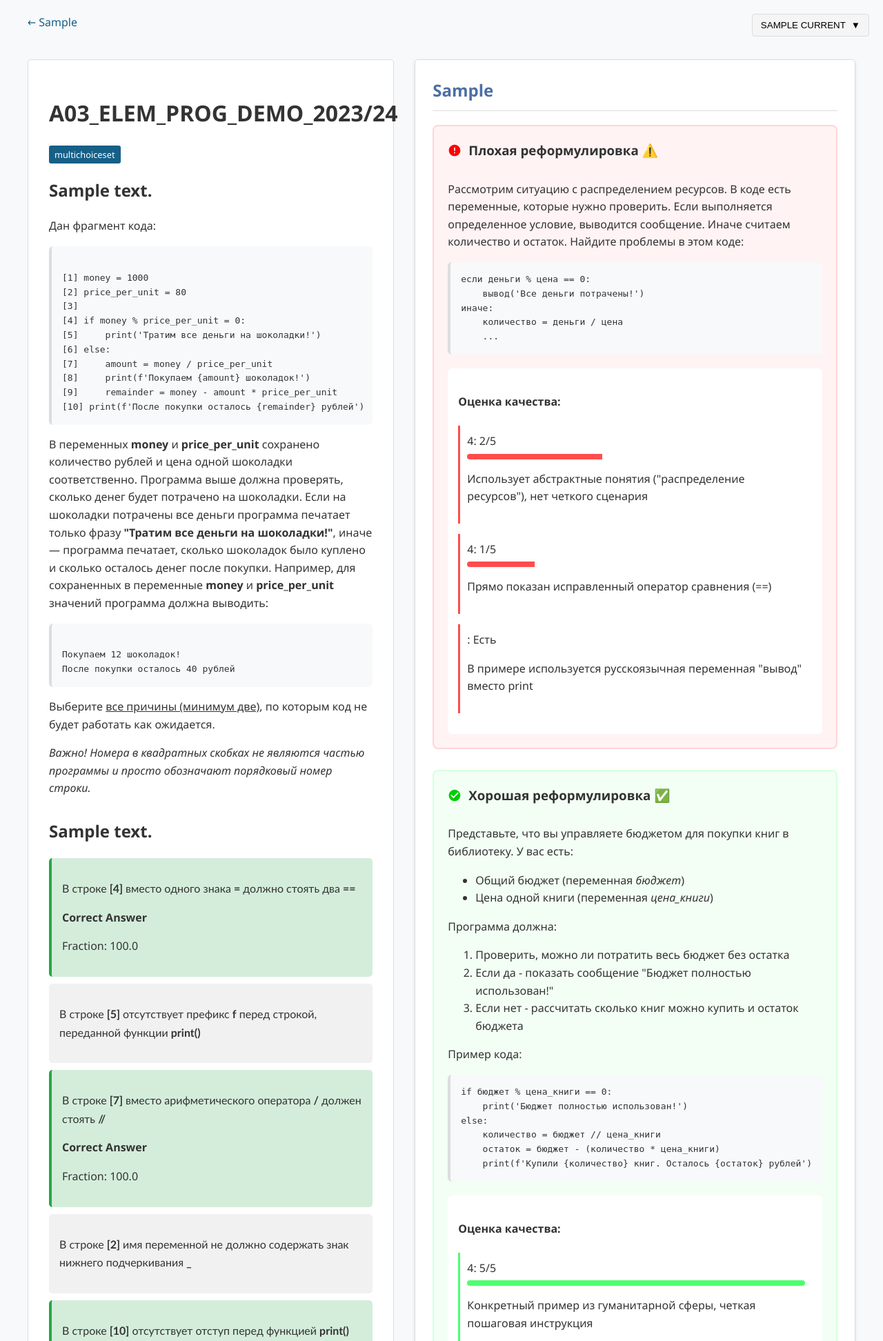
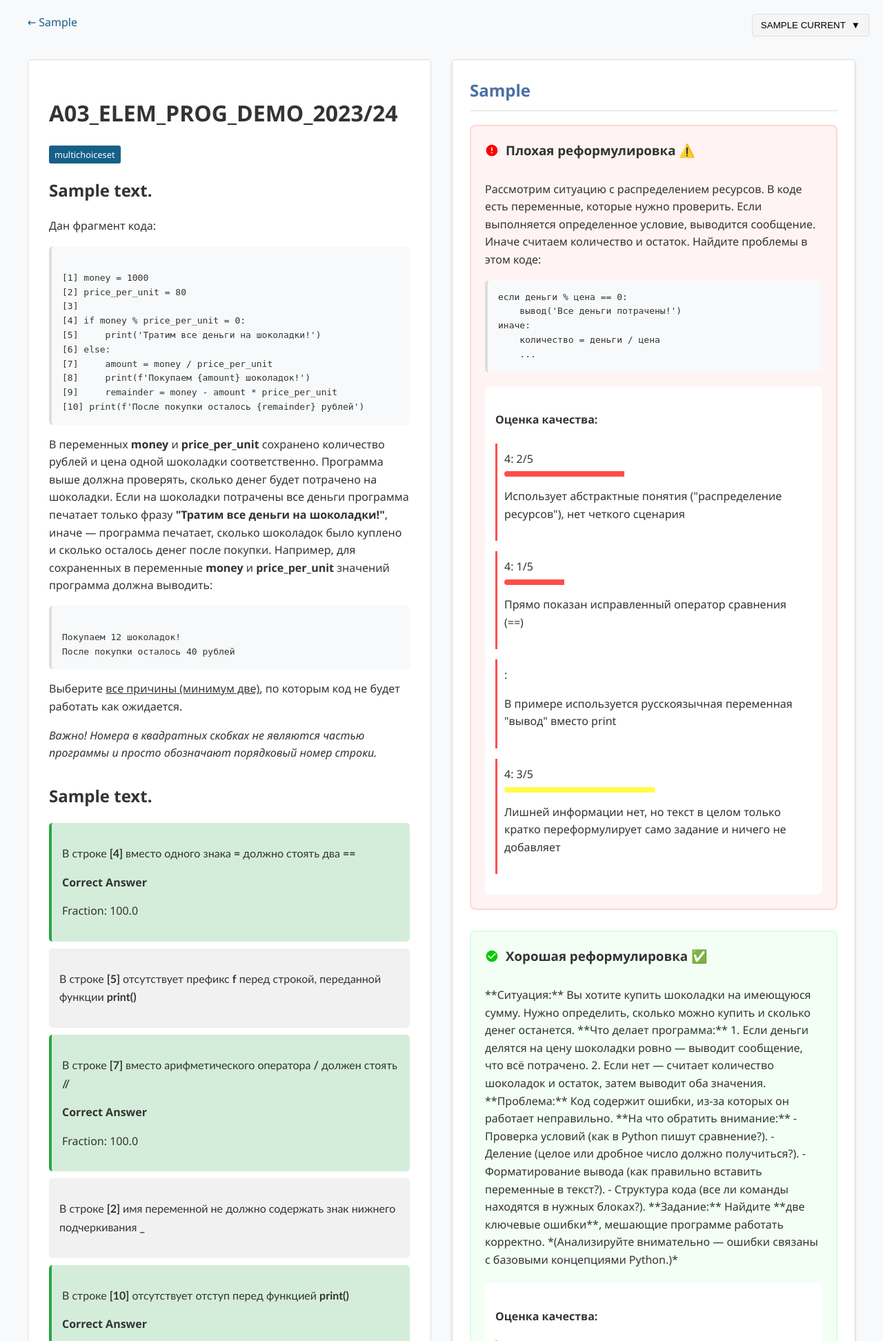
Before and after one commit to Thales-OM/hse-prog-task-transformer, a FastAPI app: template server/templates/tutorial.html in a window 1280 px wide. Shown: the top 1944 px of the page at 69% size. Run offline with FastAPI, Linux system fonts and the light colour scheme; the template is opened without the code that fills it: most values are stand-ins (such as "Sample title", 1, 10 or a date in 2020); parts of the project's set-up code (start-up, migrations or seed data) failed here and were passed over; some libraries are stand-ins or nearby versions.

Commit message:
feat: :sparkles: Imporve user tutorial page examples; add metric

```diff
--- a/server/src/language.py
+++ b/server/src/language.py
@@ -105,6 +105,8 @@
     rating_helpful_nm: BaseName
     rating_no_answer_nm: BaseName
     rating_no_error_nm: BaseName
+    rating_no_error_true_nm: BaseName
+    rating_no_error_false_nm: BaseName
     rating_relevant_nm: BaseName
 
 
@@ -173,6 +175,8 @@
         rating_helpful_nm="Полезно",
         rating_no_answer_nm="Не раскрывает ответ",
         rating_no_error_nm="Не содержит ошибок",
+        rating_no_error_true_nm="Нет ошибок",
+        rating_no_error_false_nm="Есть",
         rating_relevant_nm="Релевантно",
     ),
 )
@@ -240,6 +244,8 @@
         rating_helpful_nm="Helpful",
         rating_no_answer_nm="Does not reveal answer",
         rating_no_error_nm="Does not contain errors",
+        rating_no_error_true_nm="No Errors",
+        rating_no_error_false_nm="Contains Errors",
         rating_relevant_nm="Relevance",
     ),
 )
--- a/server/static/tutorial.css
+++ b/server/static/tutorial.css
@@ -64,6 +64,10 @@
     background: linear-gradient(90deg, #ff4d4d 0%, #ff4d4d 40%, transparent 40%);
 }
 
+.rating-bar.average {
+    background: linear-gradient(90deg, #fffc4d 0%, #fffc4d 50%, transparent 50%);
+}
+
 .reformulation-example h3 {
     color: #333;
     padding-bottom: 10px;
--- a/server/templates/question_inference.html
+++ b/server/templates/question_inference.html
@@ -79,7 +79,7 @@
                 <h2>{{ languages.pack.inference_header }}</h2>
                 <div class="inference-content">
                     {% if question.inference_text %}
-                        <p>{{ question.inference_text | safe }}</p>
+                        <md-block>{{ question.inference_text | safe }}</md-block>
                     {% else %}
                         <p class="no-inference">No AI analysis available for this question.</p>
                     {% endif %}
--- a/server/templates/tutorial.html
+++ b/server/templates/tutorial.html
@@ -9,6 +9,7 @@
     <link rel="stylesheet" href="{{ url_for('static', path='styles.css') }}">
     <link rel="stylesheet" href="{{ url_for('static', path='inference.css') }}">
     <link rel="stylesheet" href="{{ url_for('static', path='language.css') }}">
+    <script type="module" src="https://md-block.verou.me/md-block.js"></script>
     <script src="{{ url_for('static', path='scripts/language.js') }}"></script>
     <link rel="stylesheet" href="{{ url_for('static', path='tutorial.css') }}">
 </head>
@@ -130,8 +131,13 @@
                                 <p>Прямо показан исправленный оператор сравнения (==)</p>
                             </div>
                             <div class="rating-metric">
-                                <span>{{ languages.pack.rating_no_error_nm }}: Есть</span>
+                                <span>{{ languages.pack.rating_no_error_nm }}: {{ languages.pack.rating_no_error_false_nm }}</span>
                                 <p>В примере используется русскоязычная переменная "вывод" вместо print</p>
+                            </div>
+                            <div class="rating-metric">
+                                <span>{{ languages.pack.rating_relevant_nm }}: 3/5</span>
+                                <div class="rating-bar average"></div>
+                                <p>Лишней информации нет, но текст в целом только кратко переформулирует само задание и ничего не добавляет</p>
                             </div>
                         </div>
                     </div>
@@ -141,33 +147,34 @@
                 <div class="reformulation-example good-example">
                     <h3>Хорошая реформулировка ✅</h3>
                     <div class="example-content">
-                        <p>Представьте, что вы управляете бюджетом для покупки книг в библиотеку. У вас есть:</p>
-                        <ul>
-                            <li>Общий бюджет (переменная <em>бюджет</em>)</li>
-                            <li>Цена одной книги (переменная <em>цена_книги</em>)</li>
-                        </ul>
+                        <md-block>
+**Ситуация:**
+Вы хотите купить шоколадки на имеющуюся сумму. Нужно определить, сколько можно купить и сколько денег останется.
 
-                        <p>Программа должна:</p>
-                        <ol>
-                            <li>Проверить, можно ли потратить весь бюджет без остатка</li>
-                            <li>Если да - показать сообщение "Бюджет полностью использован!"</li>
-                            <li>Если нет - рассчитать сколько книг можно купить и остаток бюджета</li>
-                        </ol>
+**Что делает программа:**
+1. Если деньги делятся на цену шоколадки ровно — выводит сообщение, что всё потрачено.
+2. Если нет — считает количество шоколадок и остаток, затем выводит оба значения.
 
-                        <p>Пример кода:</p>
-                        <pre>if бюджет % цена_книги == 0:
-    print('Бюджет полностью использован!')
-else:
-    количество = бюджет // цена_книги
-    остаток = бюджет - (количество * цена_книги)
-    print(f'Купили {количество} книг. Осталось {остаток} рублей')</pre>
+**Проблема:**
+Код содержит ошибки, из-за которых он работает неправильно.
 
+**На что обратить внимание:**
+- Проверка условий (как в Python пишут сравнение?).
+- Деление (целое или дробное число должно получиться?).
+- Форматирование вывода (как правильно вставить переменные в текст?).
+- Структура кода (все ли команды находятся в нужных блоках?).
+
+**Задание:**
+Найдите **две ключевые ошибки**, мешающие программе работать корректно.
+
+*(Анализируйте внимательно — ошибки связаны с базовыми концепциями Python.)*
+                        </md-block>
                         <div class="rating-analysis">
                             <h4>Оценка качества:</h4>
                             <div class="rating-metric">
                                 <span>{{ languages.pack.rating_helpful_nm }}: 5/5</span>
                                 <div class="rating-bar best"></div>
-                                <p>Конкретный пример из гуманитарной сферы, четкая пошаговая инструкция</p>
+                                <p>Конкретный пример, четкая пошаговая инструкция</p>
                             </div>
                             <div class="rating-metric">
                                 <span>{{ languages.pack.rating_no_answer_nm }}: 5/5</span>
@@ -175,8 +182,13 @@
                                 <p>Не показывает прямо ошибки из исходного кода</p>
                             </div>
                             <div class="rating-metric">
-                                <span>{{ languages.pack.rating_no_error_nm }}: Нет</span>
+                                <span>{{ languages.pack.rating_no_error_nm }}: {{ languages.pack.rating_no_error_true_nm }}</span>
                                 <p>Синтаксис Python соблюден, все переменные корректны</p>
+                            </div>
+                            <div class="rating-metric">
+                                <span>{{ languages.pack.rating_relevant_nm }}: 5/5</span>
+                                <div class="rating-bar best"></div>
+                                <p>Нет повторения исходного текста, кратко и по делу</p>
                             </div>
                         </div>
                     </div>
```
